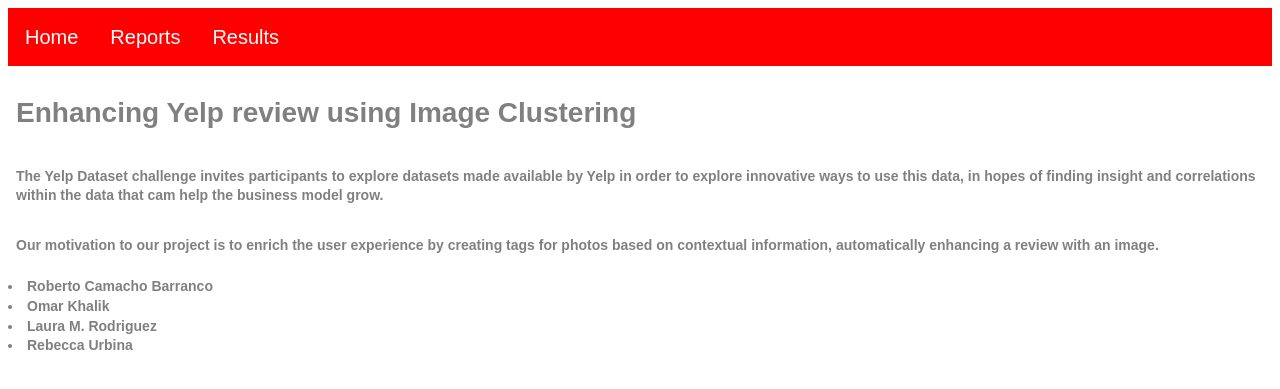
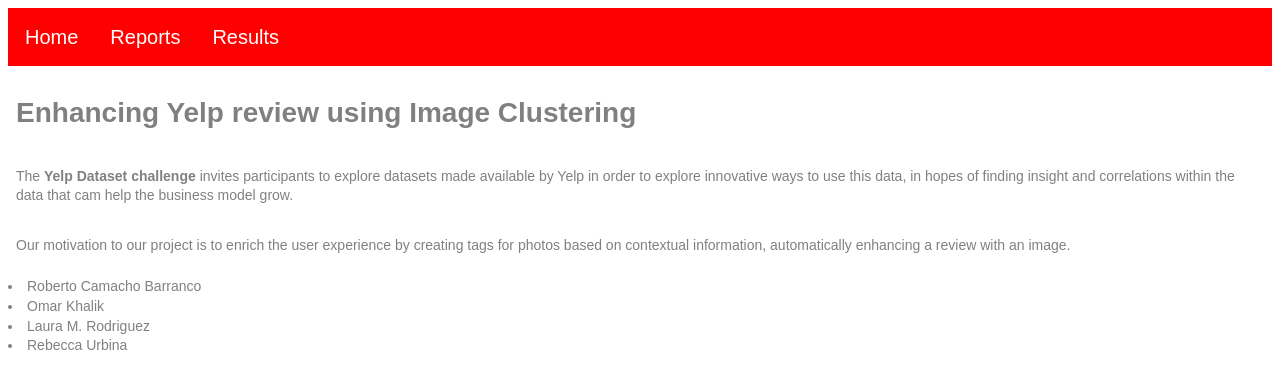
Before and after one commit to neostoic/image_classification, a Django app: page / in a window 1280 px wide. Shown: the top 389 px of the page. Run offline with Django 3.2, Linux system fonts and the light colour scheme.

Commit message:
Added ReadMe to autoCap

```diff
--- a/autoCap/autoCap/static/css/indexDetails.css
+++ b/autoCap/autoCap/static/css/indexDetails.css
@@ -6,3 +6,14 @@
     padding: 8px;
     text-align: left;
 }
+
+.yLink{
+    font:14px/1.4 arial;
+    font-weight: bold;
+    text-decoration: none;
+    color: gray;
+}
+
+.yLink:hover{
+    color:red;
+}
--- a/autoCap/autoCap/static/css/methodDetails.css
+++ b/autoCap/autoCap/static/css/methodDetails.css
@@ -9,6 +9,7 @@
 }
 .DocLink a{
     font:14px/1.4 arial;
+    font-weight: bold;
     text-decoration: none;
     color: gray;
 }
--- a/autoCap/autoCap/templates/index.html
+++ b/autoCap/autoCap/templates/index.html
@@ -5,8 +5,7 @@
  {% load staticfiles %}
     <link rel="stylesheet" type="text/css" href="{% static 'css/indexDetails.css' %}" />
     <h1>Enhancing Yelp review using Image Clustering</h1>
-    <b>
-        <p>The Yelp Dataset challenge invites participants
+        <p>The <a class="yLink" href=" https://www.yelp.com/dataset_challenge">Yelp Dataset challenge </a> invites participants
             to explore datasets made available by Yelp
             in order to explore innovative ways to use this data,
             in hopes of finding insight and correlations within the
@@ -20,5 +19,4 @@
         <li>Omar Khalik</li>
         <li>Laura M. Rodriguez</li>
         <li>Rebecca Urbina</li>
-    </b>
 </html>
```
Also changed, not shown: autoCap/README.md (added).
